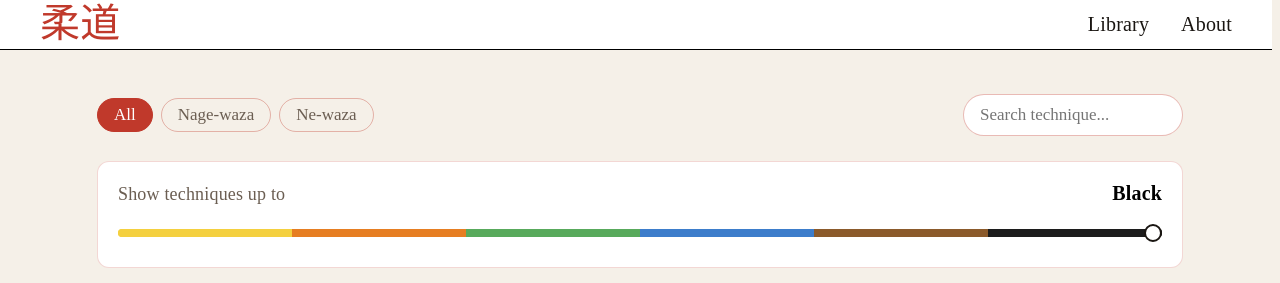
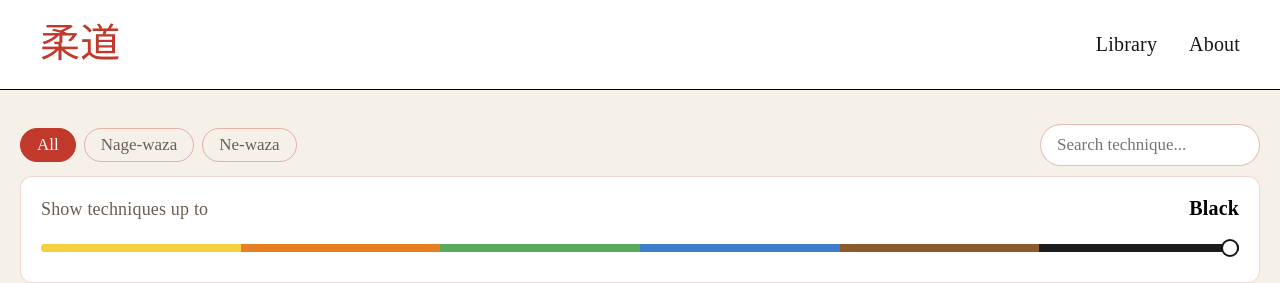
Before and after one commit to MEga9-C4ortik/Judo, a React (Vite) app: page / in a window 1280 px wide. Shown: the top 283 px of the page. Built offline with nearby package versions, Linux system fonts and the light colour scheme.

Commit message:
refactor navbar: add sticky, drop offset, root width removed

```diff
--- a/src/Components/Navbar.module.css
+++ b/src/Components/Navbar.module.css
@@ -1,16 +1,14 @@
 .navbar {
     display: flex;
+    position: sticky;
     align-items: center;
     justify-content: space-between;
     padding: 16px 40px;
-    right: 8px;
-    left: 0;
     top: 0;
-    height: 50px;
-    width: auto;
+    height: 90px;
+    width: 100%;
     background: #fff;
     border-bottom: 1.5px solid #000;
-    position: fixed;
     z-index: 120;
 }
 
--- a/src/Pages/Library.module.css
+++ b/src/Pages/Library.module.css
@@ -11,7 +11,7 @@
     justify-content: space-between;
     align-items: center;
     padding: 24px 20px 0;
-    margin: 70px 0 25px 0;
+    margin: 10px 0;
     width: 100%;
     box-sizing: border-box;
     gap: 28px;
--- a/src/index.css
+++ b/src/index.css
@@ -40,8 +40,7 @@ body {
 }
 
 #root {
-  width: 1126px;
-  max-width: 100%;
+  width: 100%;
   margin: 0 auto;
   text-align: center;
   min-height: 100svh;
```
